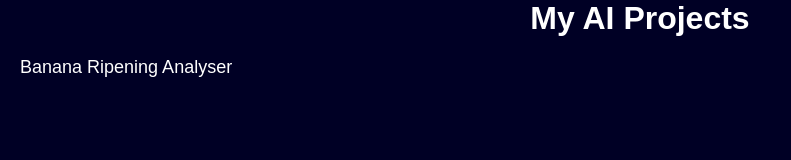
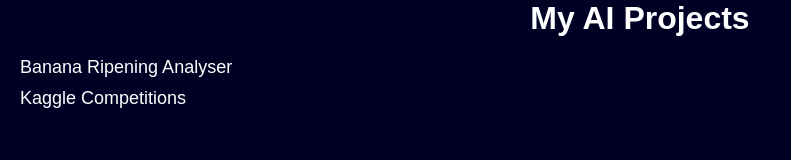
Before and after one commit to ManDag004/ai-labs, a plain HTML site: page index.html in a window 1280 px wide. Shown: the whole page, without its empty margins (0-791 px from the left). Drawn offline with Linux system fonts and the light colour scheme.

Commit message:
Add Kaggle competition link to project list.

```diff
--- a/index.html
+++ b/index.html
@@ -8,6 +8,7 @@
     <h1>My AI Projects</h1>
     <ul>
         <li><a href="https://huggingface.co/spaces/ManDag004/banana-ripening-stage" target="_blank">Banana Ripening Analyser</a></li>
+        <li><a href="https://github.com/ManDag004/kaggle-comps" target="_blank">Kaggle Competitions</a></li>
     </ul>
 </body>
 </html>
```
